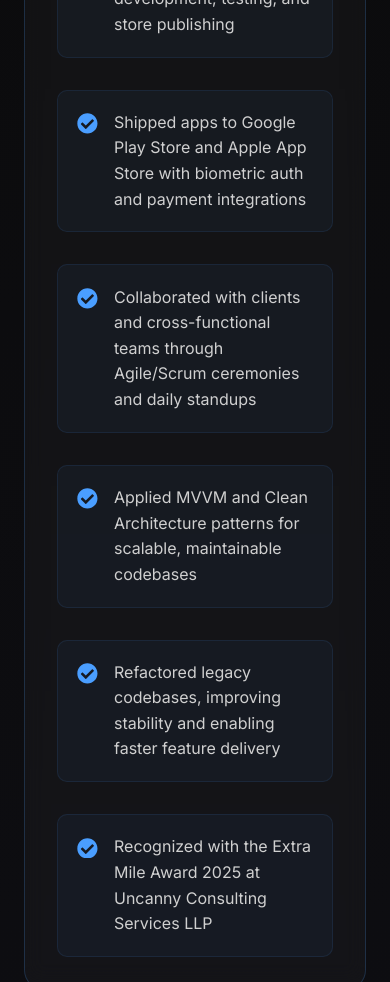
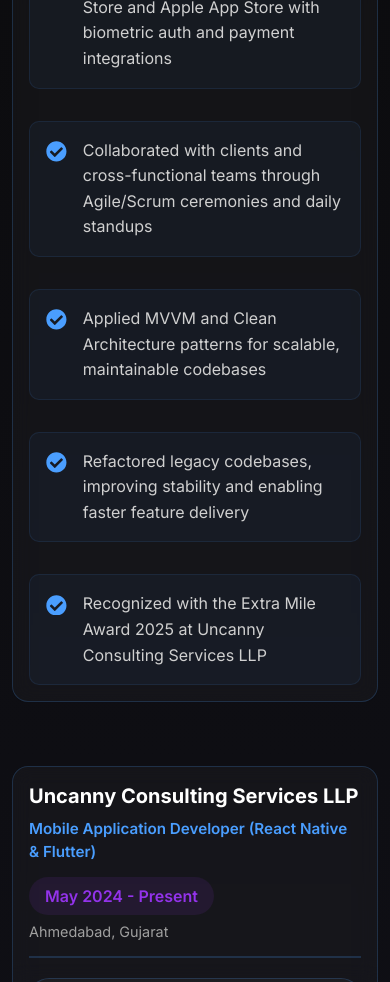
Before and after one commit to shiv-thacker/portfolio, a React (Create React App) app: page / in a window 390 px wide. Shown: the part 7680-8662 px from the top of the page. Built offline with nearby package versions, Linux system fonts and the light colour scheme.

Commit message:
Refactor Experience component styles for improved responsiveness and visual consistency, including padding adjustments, border-radius enhancements, and new media queries for smaller screens.

```diff
--- a/src/components/Experience.css
+++ b/src/components/Experience.css
@@ -245,52 +245,108 @@
 
 @media (max-width: 768px) {
   .experience {
-    padding: 4rem 1.5rem;
+    padding: 4rem 1rem;
   }
 
   .key-achievements {
-    padding: 2rem;
+    padding: 1.5rem;
+    border-radius: 16px;
   }
 
   .achievements-title {
     font-size: 1.5rem;
   }
 
-  .timeline-item {
-    gap: 1rem;
+  .achievement-item {
+    padding: 1rem;
   }
 
-  .timeline-icon {
-    width: 50px;
-    height: 50px;
-    font-size: 1.2rem;
+  .timeline {
+    gap: 2rem;
+  }
+
+  .timeline-item {
+    display: block;
+  }
+
+  .timeline-marker {
+    display: none;
   }
 
   .timeline-content {
-    padding: 1.5rem;
+    width: 100%;
+    box-sizing: border-box;
+    padding: 1.25rem;
+    border-radius: 16px;
   }
 
   .experience-header {
     flex-direction: column;
+    gap: 0.8rem;
+    margin-bottom: 1.25rem;
+    padding-bottom: 1rem;
   }
 
   .company-name {
-    font-size: 1.4rem;
+    font-size: 1.25rem;
+    line-height: 1.35;
   }
 
   .role-title {
-    font-size: 1rem;
+    font-size: 0.95rem;
+    line-height: 1.5;
   }
 
   .experience-meta {
     align-items: flex-start;
   }
 
+  .duration,
+  .project-period {
+    white-space: normal;
+    line-height: 1.4;
+  }
+
+  .projects-section {
+    gap: 1.25rem;
+  }
+
   .project-card {
-    padding: 1.5rem;
+    padding: 1rem;
+    border-radius: 14px;
+  }
+
+  .project-header {
+    gap: 0.75rem;
   }
 
   .project-name {
-    font-size: 1.2rem;
+    flex-basis: 100%;
+    font-size: 1.08rem;
+    line-height: 1.4;
+    overflow-wrap: anywhere;
+  }
+
+  .project-description {
+    font-size: 0.95rem;
+    line-height: 1.65;
+  }
+
+  .achievement-bullet {
+    gap: 0.6rem;
+    font-size: 0.9rem;
+    line-height: 1.55;
   }
 }
+
+@media (max-width: 420px) {
+  .experience {
+    padding-left: 0.75rem;
+    padding-right: 0.75rem;
+  }
+
+  .key-achievements,
+  .timeline-content {
+    padding: 1rem;
+  }
+}
```
